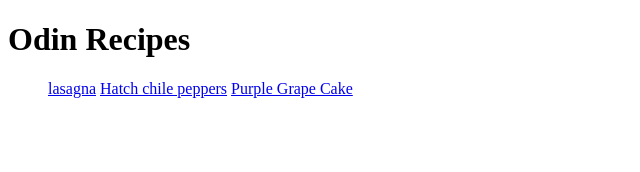
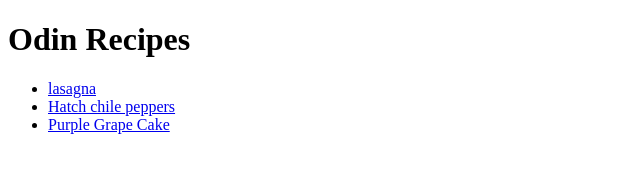
Before and after one commit to ernest-ayitey/odin-recipes, a plain HTML site: page index.html in a window 1280 px wide. Shown: the whole page, without its empty margins (0-640 px from the left). Drawn offline with Linux system fonts and the light colour scheme.

Commit message:
update the index.html

```diff
--- a/index.html
+++ b/index.html
@@ -8,9 +8,9 @@
 <body>
     <h1>Odin Recipes</h1>
     <ul>
-        <a href="recipes/lasagna.html">lasagna</a>
-                <a href="recipes/hatch_chile.html">Hatch chile peppers</a>
-                        <a href="recipes/purple_grape_cape.html">Purple Grape Cake</a>
+        <li><a href="recipes/lasagna.html">lasagna</a></li>
+               <li> <a href="recipes/hatch_chile.html">Hatch chile peppers</a></li>
+                       <li> <a href="recipes/purple_grape_cape.html">Purple Grape Cake</a></li>
 
 
     </ul>
```
Also changed, not shown: receipes/purple_grape_cape.html (renamed from purple_grape_cape.html).
